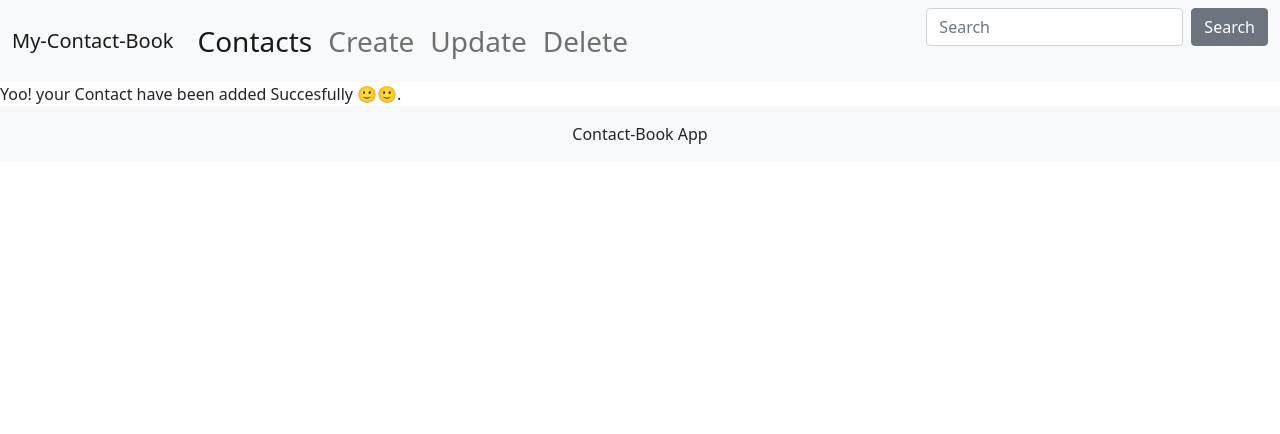
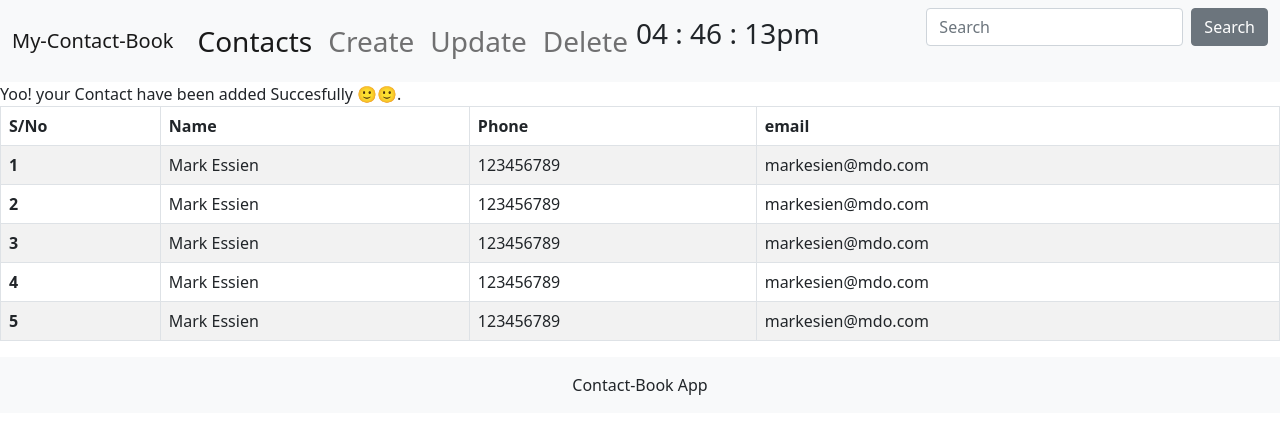
Before and after one commit to yusuf-saif/Contact-Book, a PHP site: page /?name=1 in a window 1280 px wide. Shown: the top 434 px of the page. Run offline with PHP 8.4, Linux system fonts and the light colour scheme; data that the repository does not hold is empty.

Commit message:
New Changes

```diff
--- a/conn.php
+++ b/conn.php
@@ -1,5 +1,11 @@
 <?php
-          $conn = mysqli_connect("localhost", "root", "", "contactappdb");
+
+		$host = "localhost";
+		$username = "root";
+		$password = "";
+		$db_name = "contactappdb";
+
+          $conn = mysqli_connect($host, $username, $password, $db_name);
 
         // Check connection
         if($conn === false){
@@ -12,7 +18,8 @@
         $email = mysqli_real_escape_string($conn, $_REQUEST['email']);
 
         // Attempt insert query execution
-        $sql = "INSERT INTO mycontacts (name, phone, email) VALUES ('$name', '$phone', '$email')";
+        $sql = "INSERT INTO mycontacts (name, phone, email)
+		 VALUES ('$name', '$phone', '$email')";
         if(mysqli_query($conn , $sql)){
             echo "Yoo! your Contact have been added Succesfully 🙂🙂.";
         } else{
--- a/create.php
+++ b/create.php
@@ -15,7 +15,7 @@
             </div>
             <div class="col-md-6">
               <label for="inputEmail4" class="form-label">Email</label>
-              <input  type="email" class="form-control" id="inputEmail4" name="email" placeholder="Also don't forget the mail...">
+              <input  type="email" class="form-control" id="inputEmail" name="email" placeholder="Also don't forget the mail...">
             </div>
             <div class="col-md-6">
               <label for="inputEmail4" class="form-label">Email</label>
--- a/inc/header.php
+++ b/inc/header.php
@@ -28,7 +28,12 @@
         <li class="nav-item">
           <a class="nav-link" href="#">Delete   </a>
         </li>
+        <li class="mx-auto" style="width: 200px;"><?php
+        date_default_timezone_set("Africa/Lagos");
+        echo date("h : i : sa"  ); ?></li>
+
         </ul>
+
     <button class="navbar-toggler" type="button" data-bs-toggle="collapse" data-bs-target="#navbarColor03" aria-controls="navbarColor03" aria-expanded="false" aria-label="Toggle navigation">
       <span class="navbar-toggler-icon"></span>
     </button>
--- a/index.php
+++ b/index.php
@@ -1,38 +1,68 @@
+  <!-- Header Begins -->
 <?php
   include 'inc/header.php'
 ?>
+    <!-- Header Ends -->
 
 
+
+
+    <!-- Database Connection -->
 <?php
     include 'conn.php'
     ?>
-<?php
-        /*  $conn = mysqli_connect("localhost", "root", "", "contactappdb");
+    <!-- Database Ends -->
 
-        // Check connection
-        if($conn === false){
-            die("ERROR: Could not connect. " . mysqli_connect_error());
-        }
 
-        // Escape user inputs for security
-        $name = mysqli_real_escape_string($conn, $_REQUEST['name']);
-        $phone = mysqli_real_escape_string($conn, $_REQUEST['phone']);
-        $email = mysqli_real_escape_string($conn, $_REQUEST['email']);
+    <!-- Table for Contacts Starts -->
+    <table class="table table-striped table-bordered  table-hover">
+        <thead>
+            <tr>
+                <th scope="col">S/No</th>
+                <th scope="col">Name</th>
+                <th scope="col">Phone</th>
+                <th scope="col">email</th>
+            </tr>
+          </thead>
+        <tbody>
+            <tr>
+                <th scope="row">1</th>
+                <td>Mark Essien</td>
+                <td>123456789</td>
+                <td>markesien@mdo.com</td>
+              </tr>
+              <tr>
+                <th scope="row">2</th>
+                <td>Mark Essien</td>
+                <td>123456789</td>
+                <td>markesien@mdo.com</td>
+              </tr>
+              <tr>
+                <th scope="row">3</th>
+                <td>Mark Essien</td>
+                <td>123456789</td>
+                <td>markesien@mdo.com</td>
+              </tr>
+              <tr>
+                <th scope="row">4</th>
+                <td>Mark Essien</td>
+                <td>123456789</td>
+                <td>markesien@mdo.com</td>
+              </tr>
+              <tr>
+                <th scope="row">5</th>
+                <td>Mark Essien</td>
+                <td>123456789</td>
+                <td>markesien@mdo.com</td>
+              </tr>
+  </tbody>
+</table>
 
-        // Attempt insert query execution
-        $sql = "INSERT INTO mycontacts (name, phone, email) VALUES ('$name', '$phone', '$email')";
-        if(mysqli_query($conn , $sql)){
-            echo "Yoo! your Contact have been added Succesfully 🙂🙂.";
-        } else{
-            echo "ERROR: Could not able to execute $sql. " . mysqli_error($conn);
-        }
+      <!-- Table for Contacts Ends -->
 
-        // Close connection
-        mysqli_close($conn); */
 
-?>
-
-<!-- Contact Display Ends -->
+    <!-- Footer Starts -->
    <?php
    include 'inc/footer.php'
    ?>
+    <!-- Footer Ends -->
```
